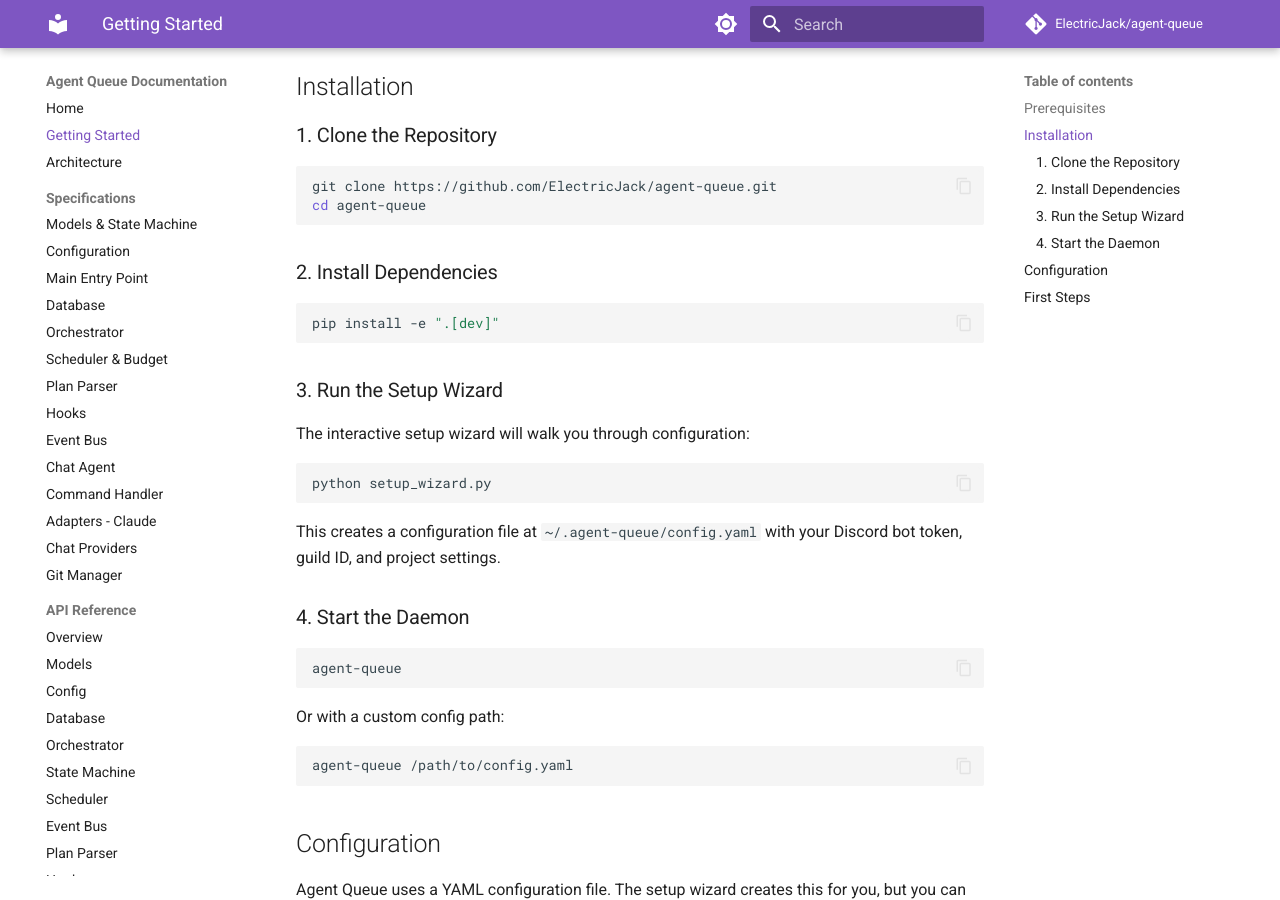
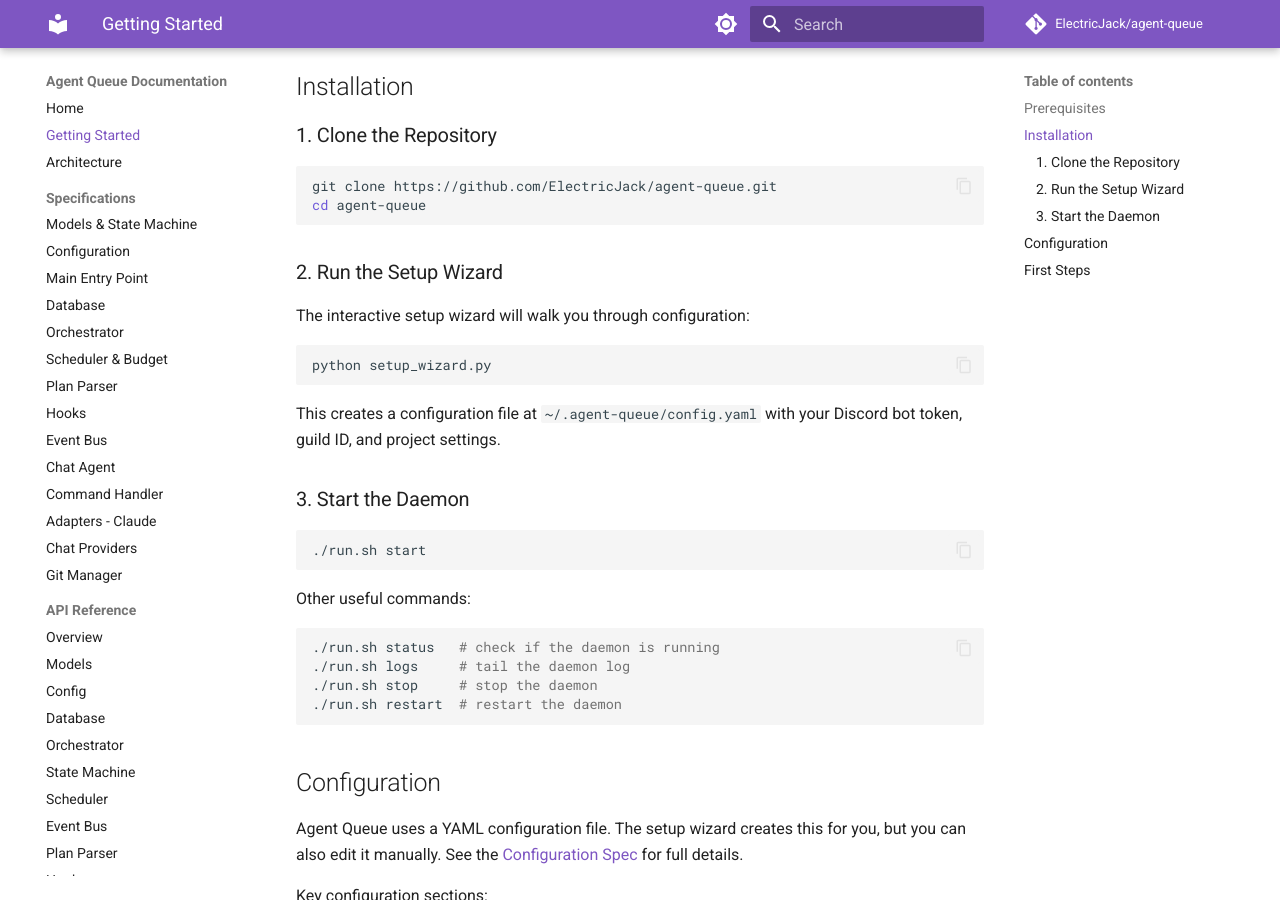
Before and after one commit to darcyle/agent-queue, an MkDocs documentation site: the page built from docs/getting-started.md, in a window 1280 px wide and 900 px high, scrolled down 294 px. Built offline with MkDocs 1.6.1 and Material for MkDocs 9.7.7, drawn with Linux system fonts in a browser that asks for light colours; comment, search, counter and statistics services are not loaded.

Commit message:
Documentation fixes

````diff
--- a/docs/getting-started.md
+++ b/docs/getting-started.md
@@ -15,13 +15,7 @@
 cd agent-queue
 ```
 
-### 2. Install Dependencies
-
-```bash
-pip install -e ".[dev]"
-```
-
-### 3. Run the Setup Wizard
+### 2. Run the Setup Wizard
 
 The interactive setup wizard will walk you through configuration:
 
@@ -31,16 +25,19 @@
 
 This creates a configuration file at `~/.agent-queue/config.yaml` with your Discord bot token, guild ID, and project settings.
 
-### 4. Start the Daemon
+### 3. Start the Daemon
 
 ```bash
-agent-queue
+./run.sh start
 ```
 
-Or with a custom config path:
+Other useful commands:
 
 ```bash
-agent-queue /path/to/config.yaml
+./run.sh status   # check if the daemon is running
+./run.sh logs     # tail the daemon log
+./run.sh stop     # stop the daemon
+./run.sh restart  # restart the daemon
 ```
 
 ## Configuration
````
Also changed, not shown: README.md (+5 -13 lines).
